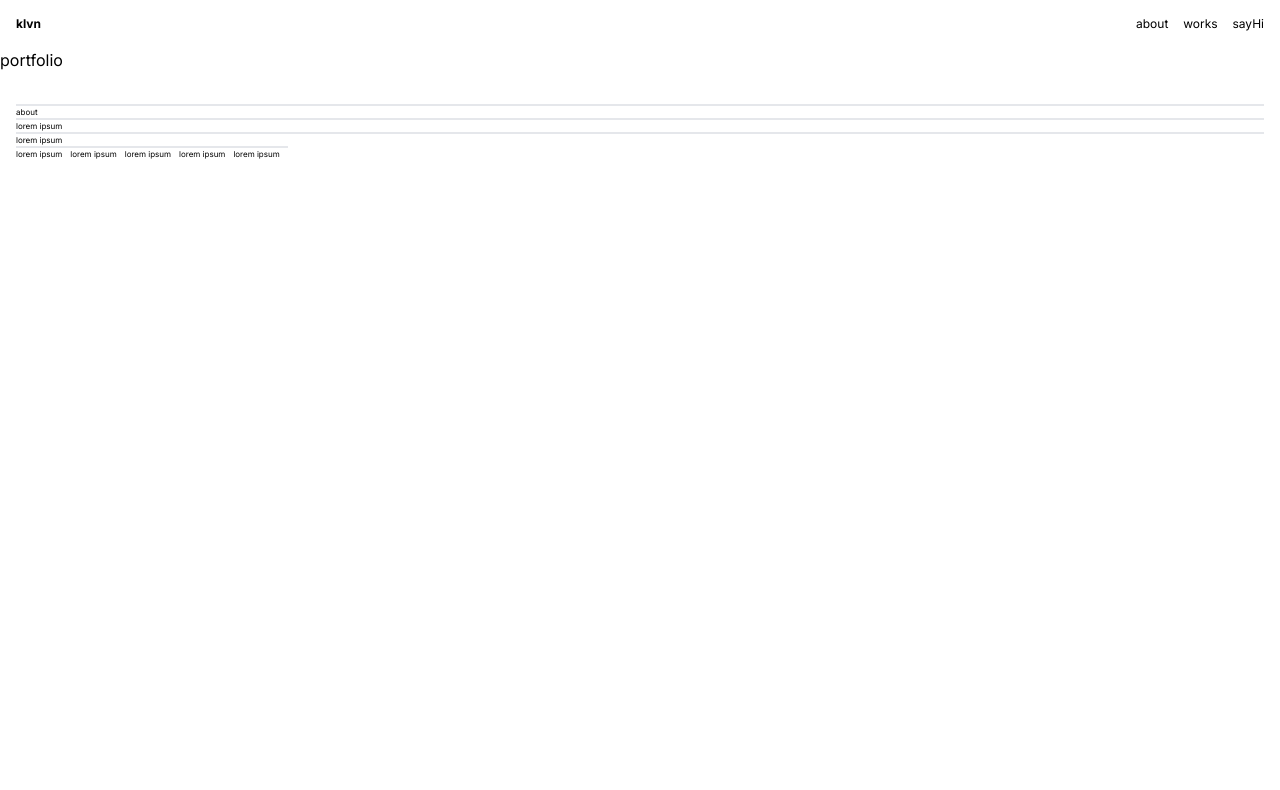
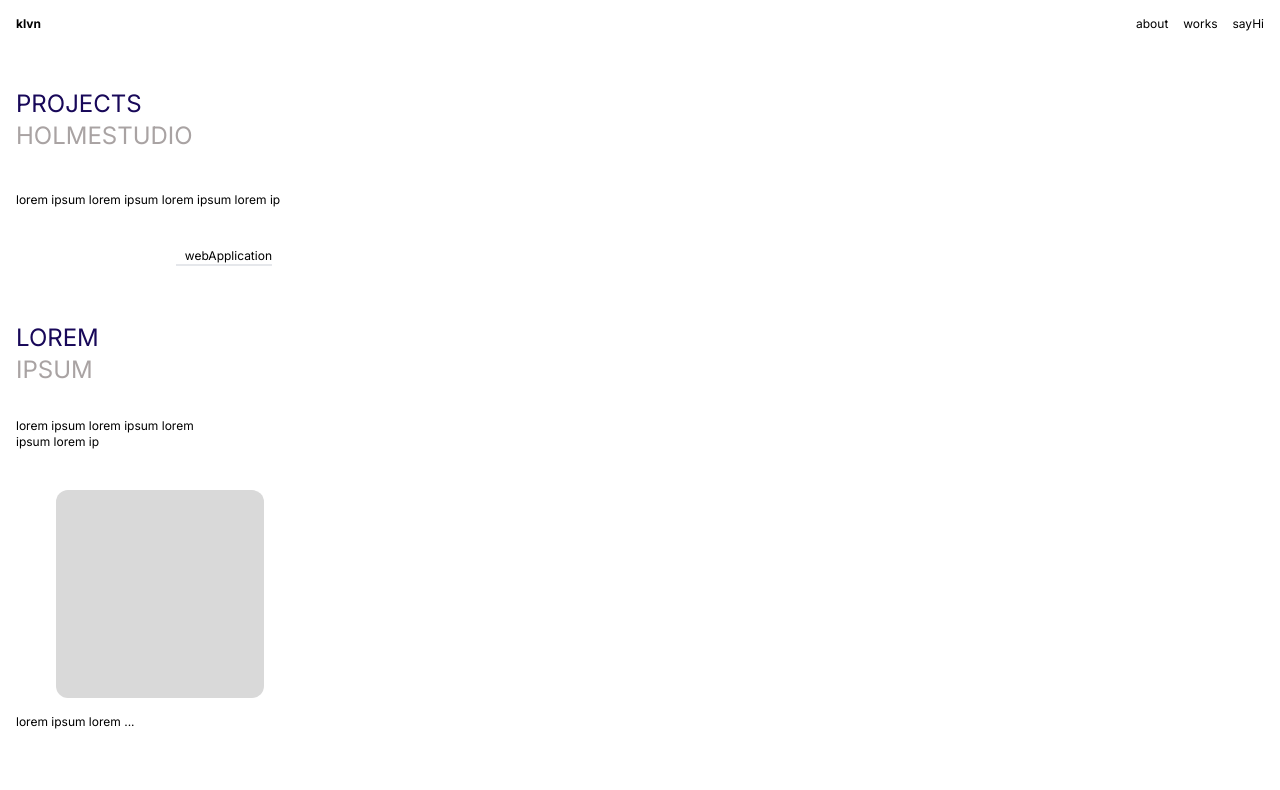
Before and after one commit to niiholmes/holmeStudio, a Next.js app: page /works in a window 1280 px wide. Shown: the top 790 px of the page. Built offline with nearby package versions, Linux system fonts and the light colour scheme.

Commit message:
worked on portfolio page

```diff
--- /dev/null
+++ b/src/app/components/atoms/Portcard.js
@@ -0,0 +1,33 @@
+export default function Portcard() {
+  return (
+    <div className="ml-4 mt-14">
+      <h4 style={hello} className="text-2xl">
+        LOREM<br></br>
+        <span style={helloSpan} className="">
+          IPSUM
+        </span>
+      </h4>
+      <p className="pt-8 text-xs">
+        lorem ipsum lorem ipsum lorem<br></br> ipsum lorem ip
+      </p>
+      <div style={card} className="rounded-xl mt-10 h-52 w-52 mx-10"></div>
+      <p className="pt-4 text-xs">
+        lorem ipsum lorem ...
+      </p>
+    </div>
+  );
+}
+
+const hello = {
+    color: '#180859',
+  };
+
+  const helloSpan = {
+    color: '#A9A3A3',
+  };
+
+
+  const card = {
+    backgroundColor: '#D9D9D9',
+    minWidth: '200px'
+  };
--- a/src/app/works/page.js
+++ b/src/app/works/page.js
@@ -1,7 +1,46 @@
+import Cards from "../components/atoms/Cards";
+import Portcard from "../components/atoms/Portcard";
 
+export default function Portfolio() {
+  return (
+    <main className="">
+      <div className="ml-4 mt-14">
+        <h4 style={hello} className="text-2xl">
+          PROJECTS<br></br>
+          <span style={helloSpan} className="">
+            HOLMESTUDIO
+          </span>
+        </h4>
 
-export default function About() {
-    return <main className="">
-     portfolio
-    </main>;
-  }
+        <p className="pt-10 text-xs">
+          lorem ipsum lorem ipsum lorem ipsum lorem ip
+        </p>
+      </div>
+      <div className="border-b-2 w-24 ml-44 mt-10 mr-4  ">
+        <h6 className="text-right text-xs">webApplication</h6>
+      </div>
+     <Portcard/>
+     <Portcard/>
+     <Portcard/>
+     <div className="mt-20 mx-4 flex justify-between">
+      <div className="">
+        <h6 className="text-xs">lets connect</h6>
+      </div>
+      <div className="">
+        <h6 className="">twitter</h6>
+        <h6 className="">instagram</h6>
+        <h6 className="">github</h6>
+        <h6 className="">linkedin</h6>
+      </div>
+     </div>
+    </main>
+  );
+}
+
+const hello = {
+  color: '#180859',
+};
+
+const helloSpan = {
+  color: '#A9A3A3',
+};
```
